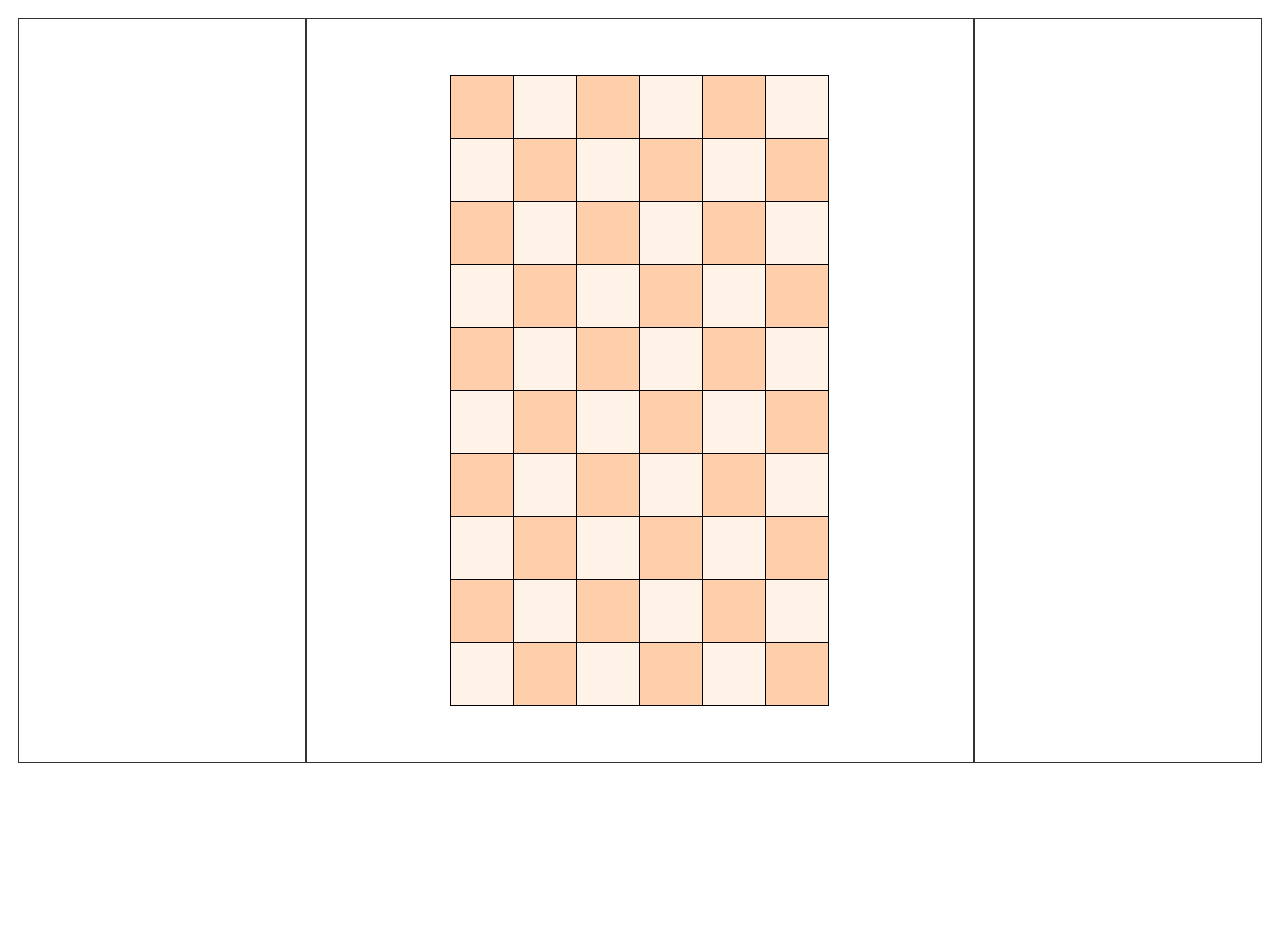
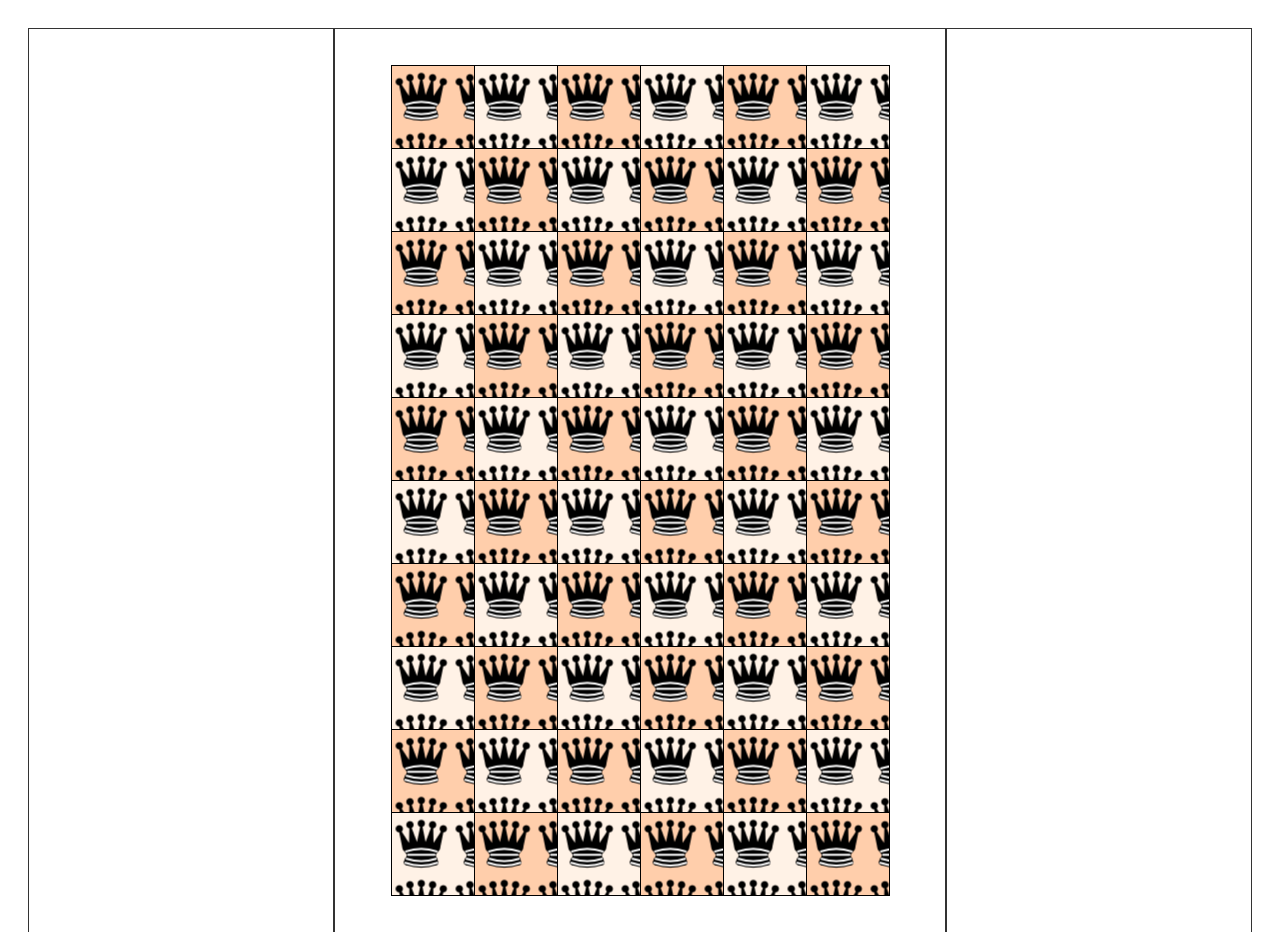
Before and after one commit to CsiPA0723/NTPChess, a plain HTML site: page index.html in a window 1280 px wide. Shown: the top 932 px of the page. Before the commit the page ends 800 px from the top, so only its background shows below. Drawn offline with Linux system fonts and the light colour scheme.

Commit message:
Styling 'n' Chessing.

```diff
--- a/index.html
+++ b/index.html
@@ -8,14 +8,14 @@
     </head>
     <body onload="onLoad()">
         <div class="grid-container">
-            <div class="grid-item">
-
+            <div class="grid-side">
+                <p></p>
             </div>
-            <div class="grid-item">
+            <div class="grid-table">
                 <p id="chessTable"></p>
             </div>
-            <div class="grid-item">
-
+            <div class="grid-side">
+                <p></p>
             </div>
         </div>
 
--- a/script.js
+++ b/script.js
@@ -14,6 +14,7 @@ function tableCreate() {
             var td = document.createElement('td');
             td.style.backgroundColor = `${whOrBl ? "rgb(255, 242, 230)": "rgb(255, 206, 171)"}`;
             td.id = `td${index}`;
+            td.style.backgroundImage = `url("./BlackCMs/black_king.png")`;
             tr.appendChild(td);
             index++;
             whOrBl = !whOrBl;
@@ -24,3 +25,11 @@ function tableCreate() {
     tbl.appendChild(tbdy);
     body.appendChild(tbl);
 }
+
+function onClick(obj) {
+
+}
+
+function swap(frObj, toObj) {
+
+}
--- a/style.css
+++ b/style.css
@@ -11,8 +11,8 @@ table {
 }
 
 td {
-    width: 60px;
-    height: 60px;
+    width: 80px;
+    height: 80px;
 }
 
 table, td {
@@ -23,15 +23,21 @@ table, td {
 
 
 .grid-container {
+    padding: 20px;
     display: grid;
-    grid-template-columns: auto auto auto;
-    padding: 10px;
+    grid-template-columns: 25% 50% 25%;
 }
 
-.grid-item {
+.grid-table {
     background-color: rgba(255, 255, 255, 0.2);
     border: 1px solid rgba(0, 0, 0, 0.8);
-    padding: 20px;
     font-size: 30px;
     text-align: center;
 }
+
+.grid-side {
+    background-color: rgba(255, 255, 255, 0.2);
+    border: 1px solid rgba(0, 0, 0, 0.8);
+    font-size: 30px;
+    text-align: center;
+}
```
